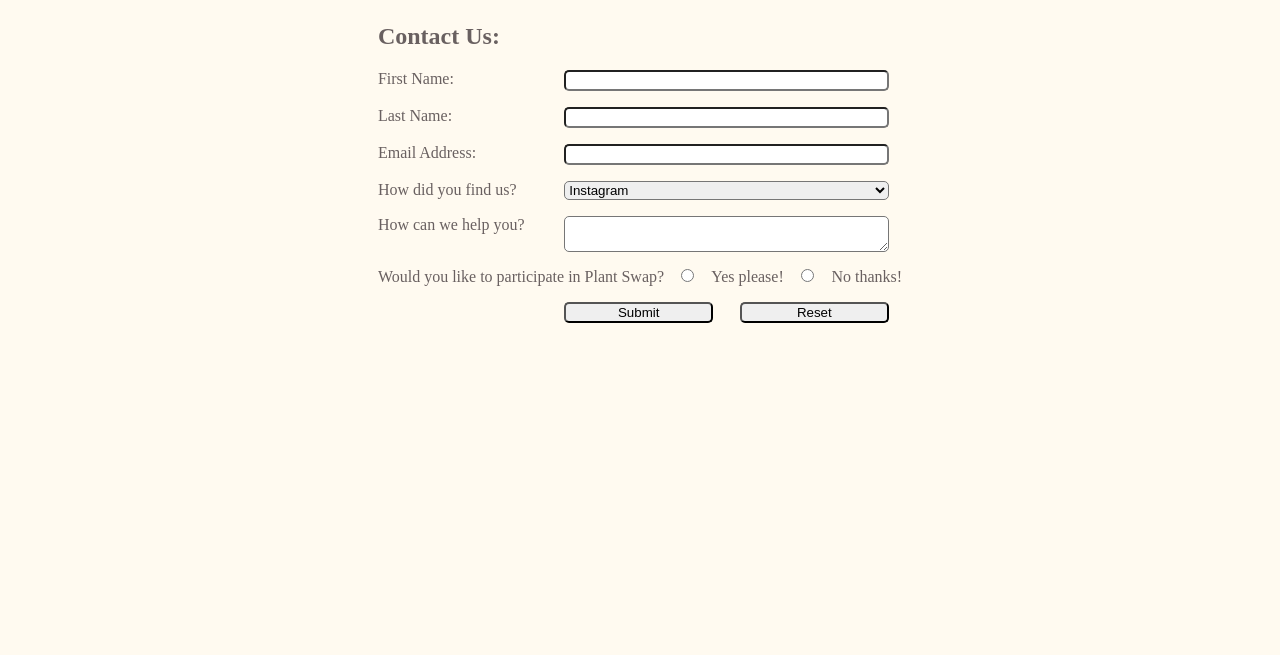
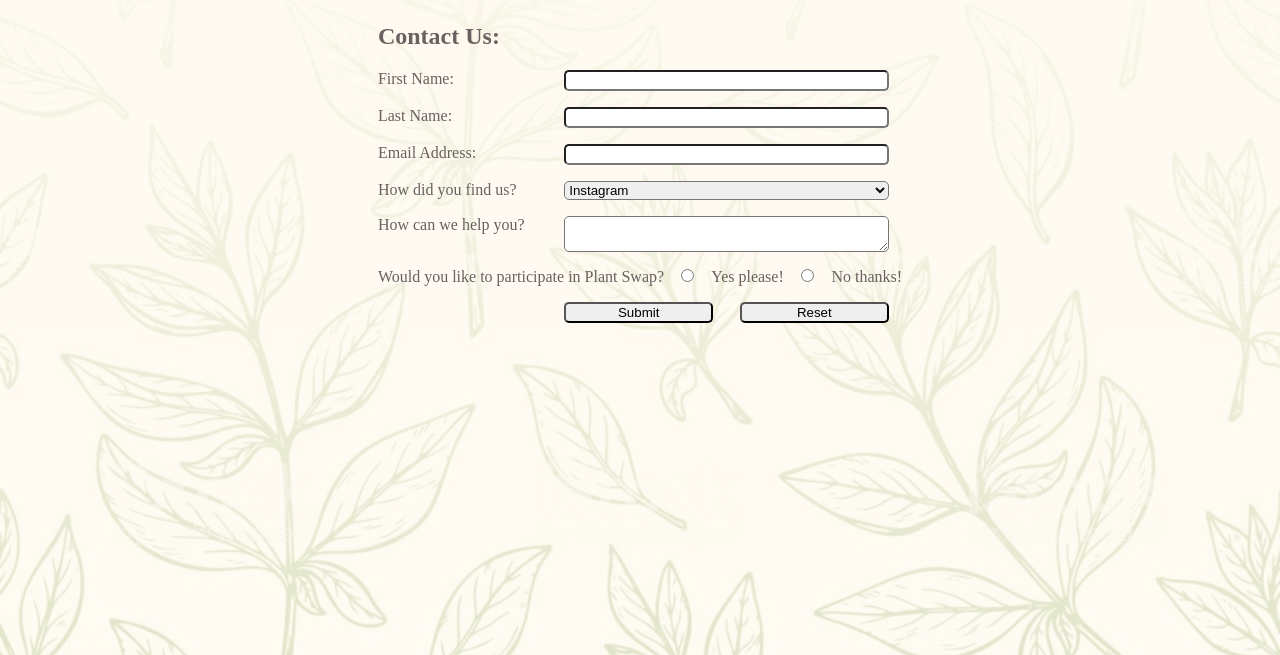
Before and after one commit to ngossoo/assignment5, a plain HTML site: page Contact.html in a window 1280 px wide. Shown: the part 161-816 px from the top of the page. Drawn offline with Linux system fonts and the light colour scheme.

Commit message:
background

```diff
--- a/css/styles.css
+++ b/css/styles.css
@@ -3,6 +3,11 @@ body {
     background-color: floralwhite;
 
     font-family: avenir;
+
+    background-image: linear-gradient(floralwhite, rgba(255, 250, 240, 0.8)), url(../images/background1.jpg);
+    background-size: cover;
+    background-position: center;
+    min-height: 100vh;
 }
 
 .red-span {
```
Also changed, not shown: index.html (+1 -1 lines), images/background.jpg (added), images/background1.jpg (added).
